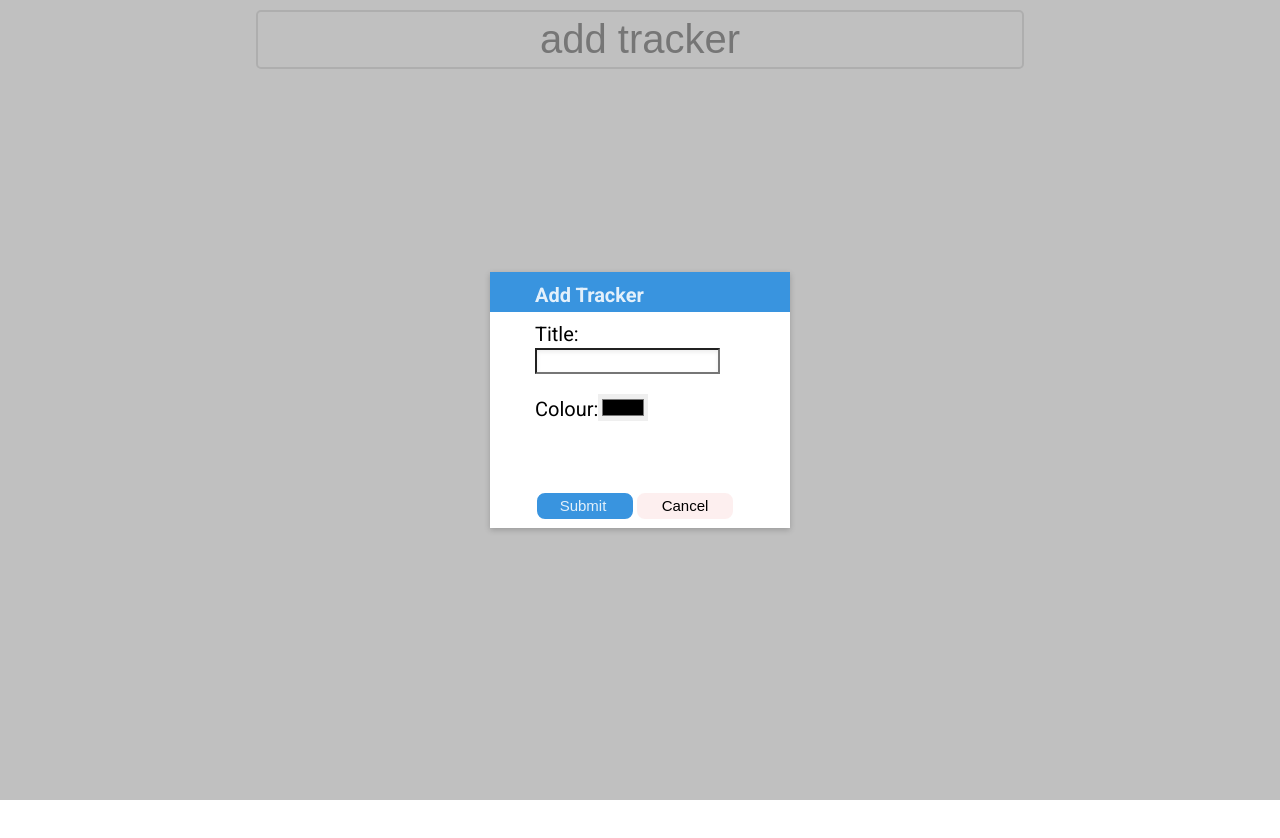
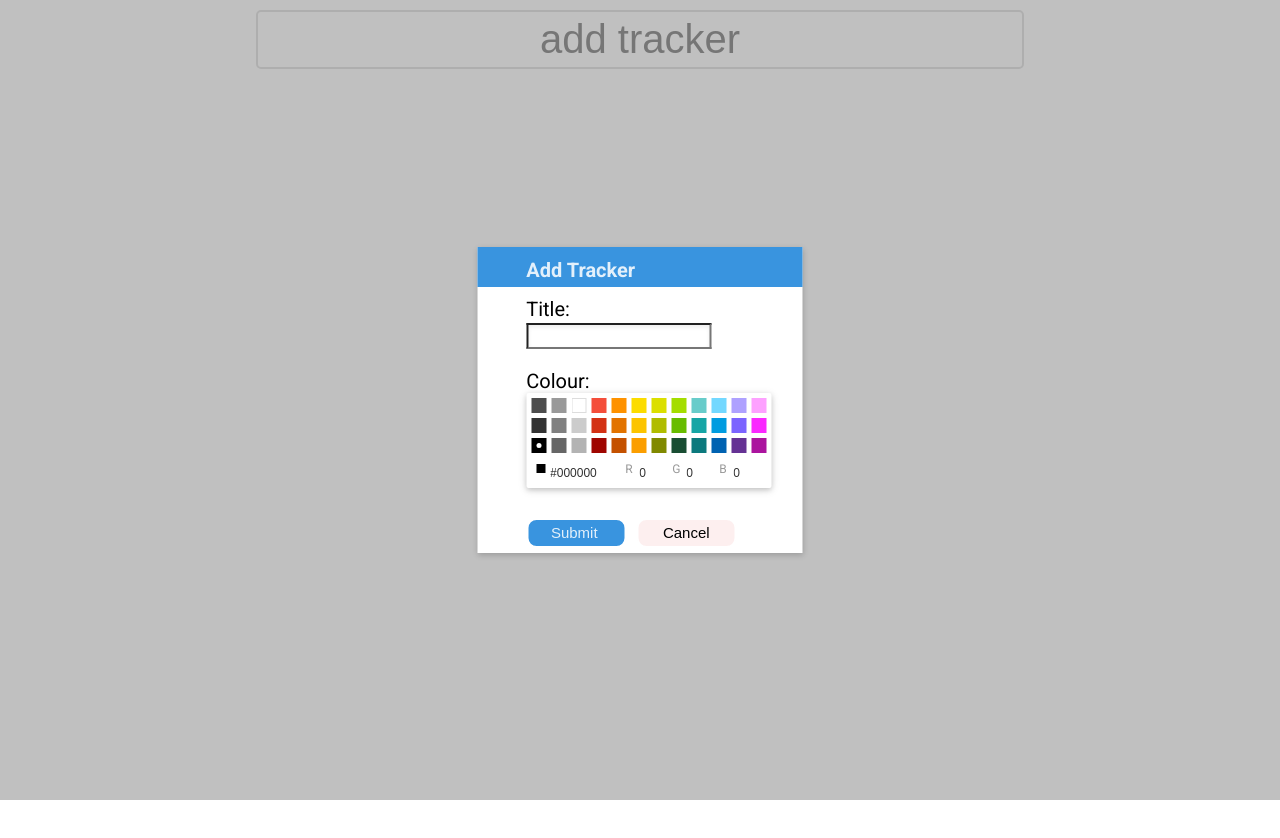
Before and after one commit to nc000/timetracker-react, a React app: page / in a window 1280 px wide. Both pictures are taken after a click on the button "add tracker". Built offline with nearby package versions, Linux system fonts and the light colour scheme.

Commit message:
Changed the colour picker

```diff
--- a/package.json
+++ b/package.json
@@ -12,6 +12,7 @@
     "npm": "^6.4.1",
     "react": "^16.4.2",
     "react-chartjs-2": "^2.7.4",
+    "react-color": "^2.14.1",
     "react-dom": "^16.4.2",
     "react-scripts": "1.1.5"
   },
--- a/src/components/AddForm.js
+++ b/src/components/AddForm.js
@@ -1,4 +1,5 @@
 import React, { Component } from "react";
+import { CompactPicker } from 'react-color';
 
 class AddForm extends Component {
   constructor(props) {
@@ -16,6 +17,10 @@ class AddForm extends Component {
     });
   }
 
+  handleColourChange = (colour, event) => {
+    this.setState({colour: colour.hex});
+  }
+
   render() {
     return (
       <form id="add-form" onSubmit={() => {
@@ -31,7 +36,10 @@ class AddForm extends Component {
         </div>
         <div>
           <label htmlFor="colour">Colour:</label>
-          <input name="colour" id="colour" type="color" onChange={this.handleChange} value={this.state.colour} />
+          <CompactPicker
+            color={this.state.colour}
+            onChangeComplete={this.handleColourChange}
+          />
         </div>
         <div>
           <input value="Submit" id="submit" type="submit" />
--- a/src/components/EditForm.js
+++ b/src/components/EditForm.js
@@ -1,4 +1,5 @@
 import React, { Component } from 'react';
+import { CompactPicker } from 'react-color';
 
 class EditForm extends Component {
   constructor(props) {
@@ -15,6 +16,10 @@ class EditForm extends Component {
     this.setState({
       [name] : value
     });
+  }
+
+  handleColourChange = (colour, event) => {
+    this.setState({colour: colour.hex});
   }
 
   handleSubmit = () => {
@@ -38,7 +43,10 @@ class EditForm extends Component {
         </div>
         <div>
           <label htmlFor="colour">Colour:</label>
-          <input name="colour" id="colour" type="color" value={this.state.colour} onChange={this.handleChange} />
+          <CompactPicker
+            color={this.state.colour}
+            onChangeComplete={this.handleColourChange}
+          />
         </div>
         <div>
           <input value="Submit" id="submit" type="submit" />
--- a/src/index.css
+++ b/src/index.css
@@ -109,8 +109,8 @@ button#add-tracker:hover {
   background: #fff;
   border-top: 6px solid #3994df;
   position: fixed;
-  width: 300px;
-  height: 250px;
+  width: 325px;
+  height: 300px;
   top: 50%;
   left: 50%;
   transform: translate(-50%, -50%);
@@ -177,6 +177,7 @@ button#add-tracker:hover {
 
 #add-form input[type="button"],  #edit-form input[type="button"]{
   background: rgb(253, 239, 239);
+  margin-left: 10px;
 }
 
 #add-form input[type="button"]:hover, #edit-form input[type="button"]:hover {
@@ -184,7 +185,7 @@ button#add-tracker:hover {
 }
 
 #add-form > div:last-child, #edit-form > div:last-child {
-  top: 50px;
+  padding-top: 20px;
 }
 
 #canvas-container {
```
Also changed, not shown: 1 other file.
